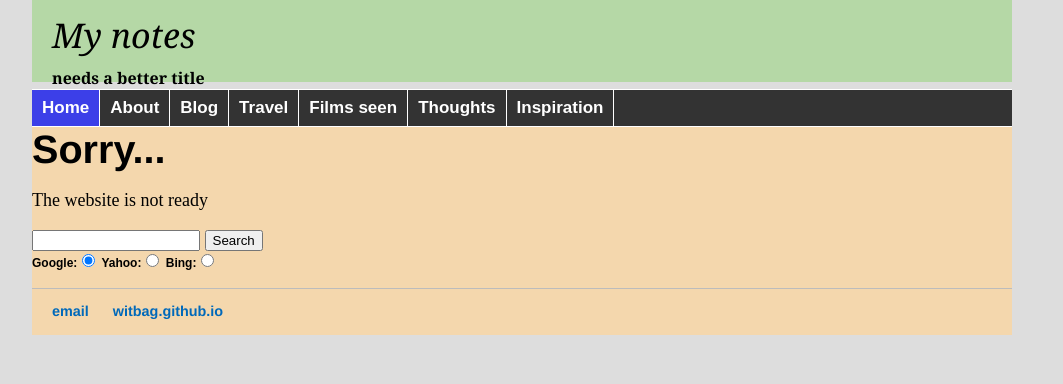
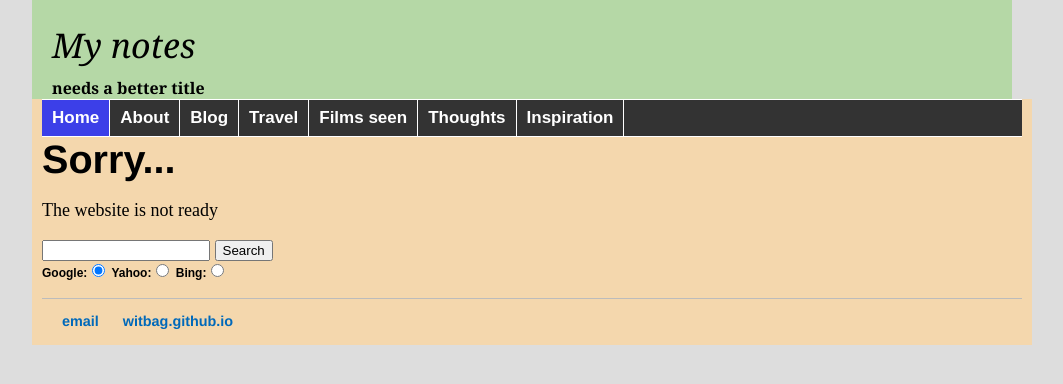
Before and after one commit to witbag/witbag.github.io, a Jekyll site: the page built from index.html, in a window 1280 px wide. Shown: the top 384 px of the page, without its empty margins (118-1181 px from the left). Built offline with Jekyll 4.4.1, drawn with Linux system fonts in a browser that asks for light colours.

Commit message:
Update main.css

```diff
--- a/css/main.css
+++ b/css/main.css
@@ -8,11 +8,15 @@ background: #FFFFFF;
 #style_header {                 /*TOP BAR*/
 height: 82px;
 background: #b5d8a6;
+  padding-top: 10px;
+  padding-bottom: 10px;
 }
 #style_content {                /*MAIN TEXT*/
 width: 100%;
 background: #f4d7ad;
 font-size: 18px;
+    padding-left: 10px;
+  padding-right: 10px;
 }
 #style_title {                  /*TOP BAR TITLE*/
 padding-top: 12px;
```
